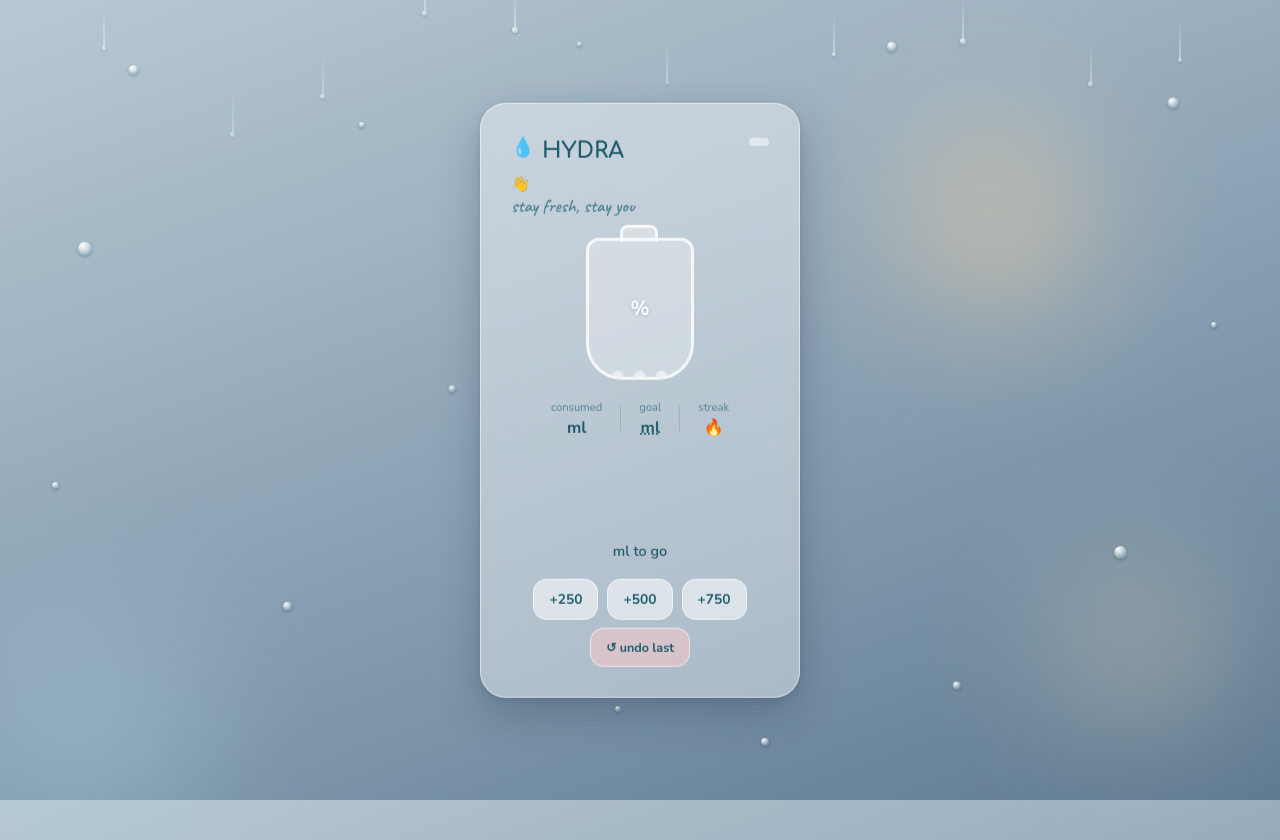
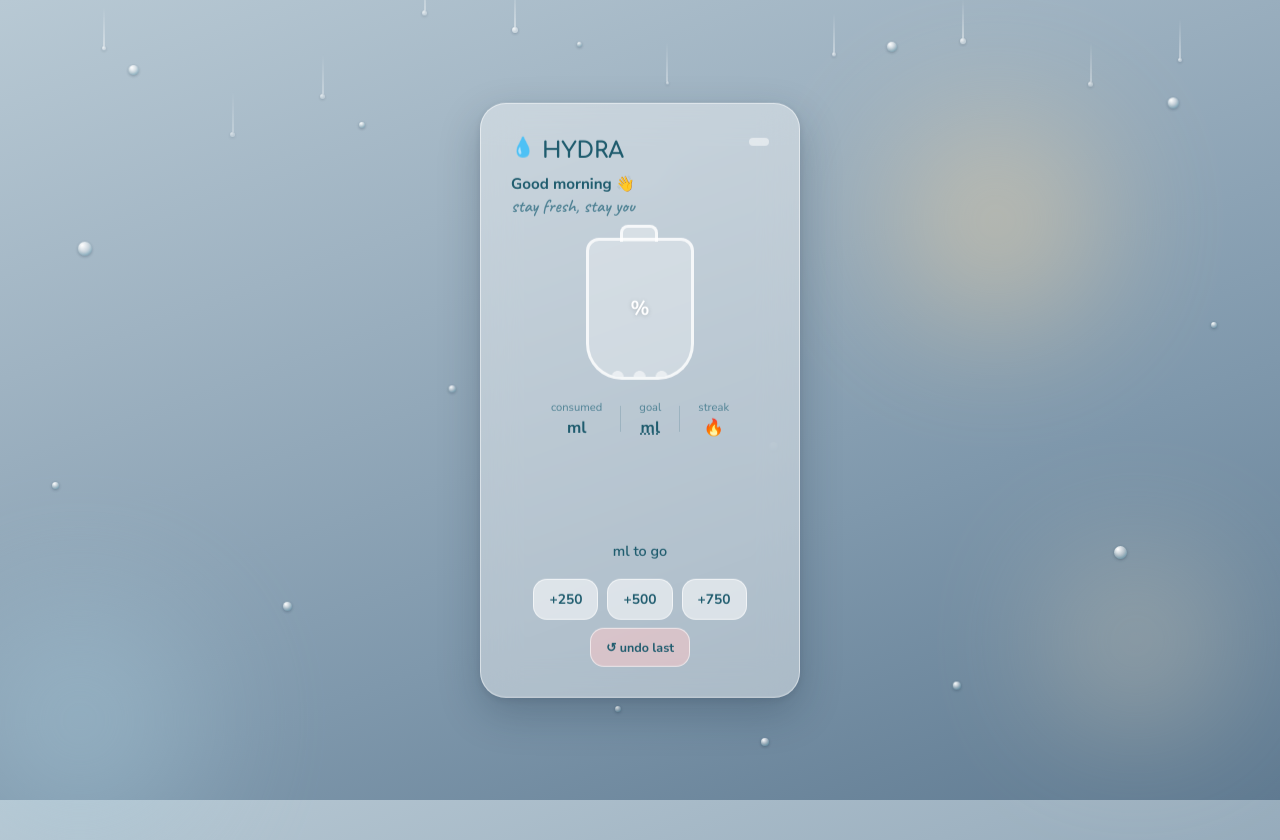
Before and after one commit to neharai18/hydra, a Flask app: template templates/dashboard.html in a window 1280 px wide. Run offline with Flask 3, Linux system fonts and the light colour scheme; the template is opened without the code that fills it, so the values that code supplies are empty.

Commit message:
Fix greeting to use visitor's local time via JavaScript instead of server time

```diff
--- a/templates/dashboard.html
+++ b/templates/dashboard.html
@@ -139,7 +139,7 @@ h1 { font-family:'Comfortaa',cursive; font-weight:700; font-size:1.4em; color:va
     <div class="card-head"><span class="logo-drop">💧</span><h1>HYDRA</h1></div>
     <span class="date-chip">{{ today_date }}</span>
   </div>
-  <p class="greeting">{{ greeting }} 👋</p>
+  <p class="greeting" id="greeting">Hello 👋</p>
   <p class="tagline">stay fresh, stay you</p>
 
   <div class="jug-wrap">
@@ -181,6 +181,12 @@ h1 { font-family:'Comfortaa',cursive; font-weight:700; font-size:1.4em; color:va
 </main>
 
 <script>
+const hour = new Date().getHours();
+let greetingText = "Good evening";
+if (hour < 12) greetingText = "Good morning";
+else if (hour < 17) greetingText = "Good afternoon";
+document.getElementById('greeting').textContent = greetingText + " 👋";
+
 document.querySelectorAll('.add-btn').forEach(btn => {
   btn.addEventListener('click', function(e) {
     e.preventDefault();
@@ -197,12 +203,6 @@ document.querySelectorAll('.add-btn').forEach(btn => {
     setTimeout(() => window.location.href = href, 350);
   });
 });
-function editGoal(current) {
-  const newGoal = prompt("Set your daily water goal (ml):", current);
-  if (newGoal && !isNaN(newGoal) && newGoal > 0) {
-    window.location.href = "/set-goal/" + newGoal;
-  }
-}
 </script>
 </body>
 </html>
```
